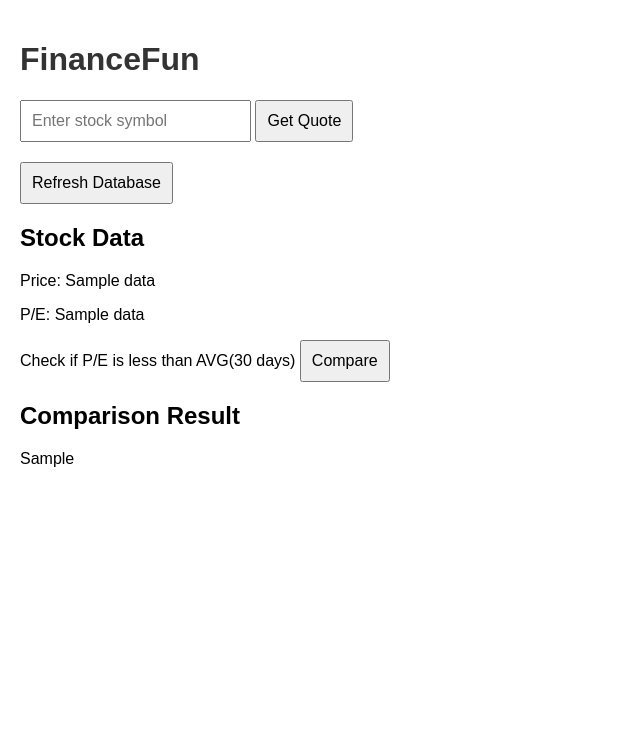
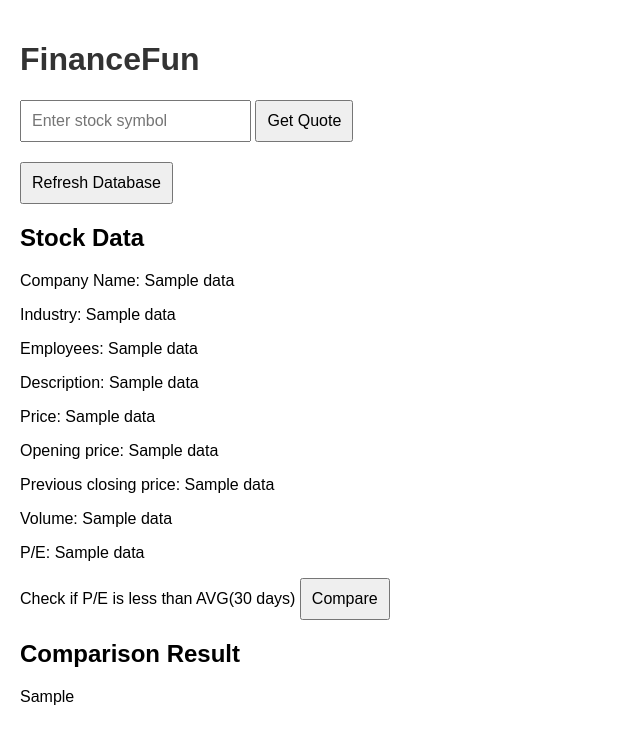
Before and after one commit to SamuelOlsen/financeFun, a Flask app: template templates/index.html in a window 1280 px wide. Shown: the top 744 px of the page, without its empty margins (0-640 px from the left). Run offline with Flask 3, Linux system fonts and the light colour scheme; the template is opened without the code that fills it: most values are stand-ins (such as "Sample title", 1, 10 or a date in 2020); some libraries are stand-ins or nearby versions.

Commit message:
more data display

```diff
--- a/templates/index.html
+++ b/templates/index.html
@@ -17,8 +17,16 @@
 
     {% if data %}
         <h2>Stock Data</h2>
-        <p>Price: {{ data[0]  }}</p>
-        <p>P/E: {{ data[1] }}</p>
+        <p>Company Name: {{ data[0]  }}</p>
+        <p>Industry: {{ data[1] }}</p>
+        <p>Employees: {{ data[2]  }}</p>
+        <p>Description: {{ data[3]  }}</p>
+        <p>Price: {{ data[4]  }}</p>
+        <p>Opening price: {{ data[5]  }}</p>
+        <p>Previous closing price: {{ data[6]  }}</p>
+        <p>Volume: {{ data[7]  }}</p>
+        <p>P/E: {{ data[8] }}</p>
+
         <form action="/compare" method="post">
             <input type="hidden" name="current_pe" value="{{ data['pe_ratio'] }}">
             <label for="comparison">Check if P/E is less than AVG(30 days)</label>
```
